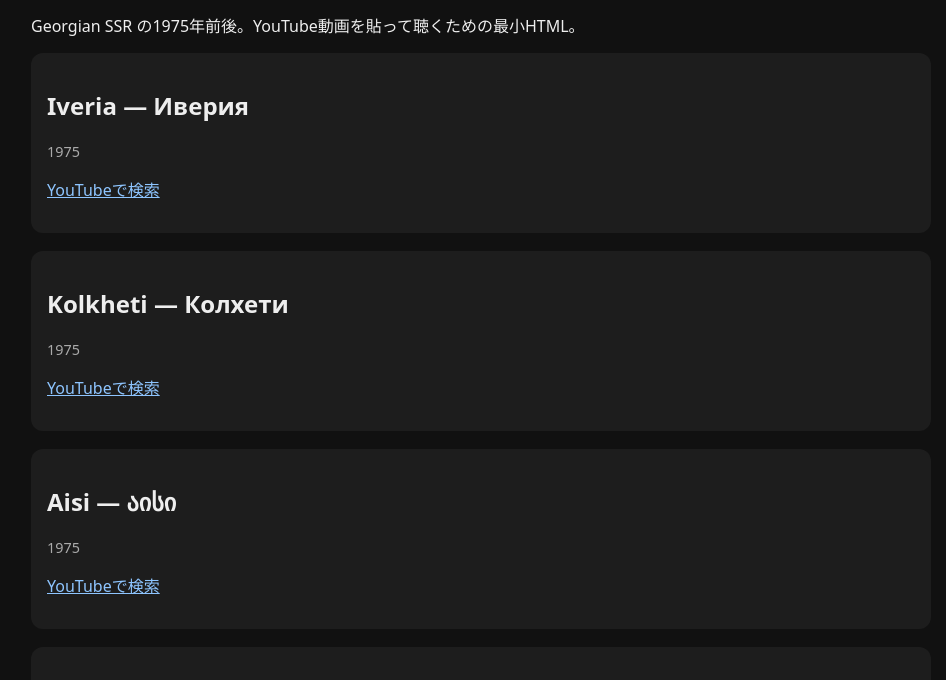
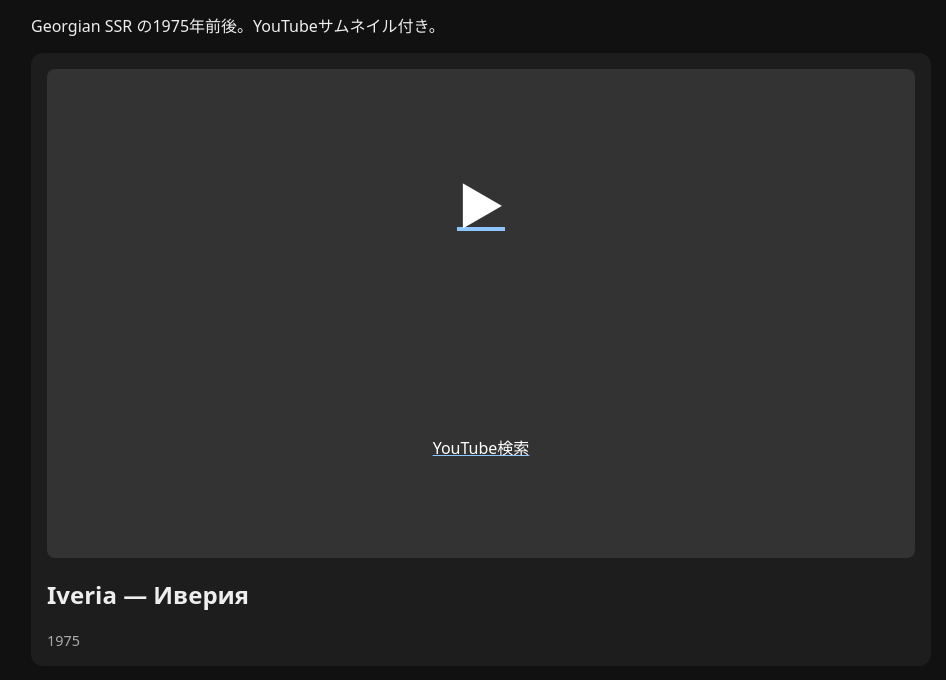
Before and after one commit to bonsai/music-playlist, a plain HTML site: page georgia/index.html in a window 1280 px wide. Shown: the part 91-771 px from the top of the page, without its empty margins (159-1105 px from the left). Drawn offline with Linux system fonts and the light colour scheme.

Commit message:
web: show YouTube thumbnails on Georgia cards

```diff
--- a/georgia/index.html
+++ b/georgia/index.html
@@ -7,28 +7,34 @@
 <style>
 body{font-family:system-ui,sans-serif;max-width:900px;margin:auto;padding:24px;background:#111;color:#eee}
 h1{margin-bottom:8px}.grid{display:grid;gap:18px}.card{background:#1d1d1d;padding:16px;border-radius:12px}
-iframe{width:100%;aspect-ratio:16/9;border:0;border-radius:8px}
-a{color:#8ec5ff}.meta{color:#aaa;font-size:.9rem}
+.thumb{display:block}.thumb img,.placeholder{width:100%;aspect-ratio:16/9;object-fit:cover;border-radius:8px}
+.placeholder{display:grid;place-items:center;background:#333;color:#fff;font-size:3rem;text-align:center}
+.placeholder small{font-size:1rem}.meta{color:#aaa;font-size:.9rem}
+a{color:#8ec5ff}
 </style>
 </head>
 <body>
 <h1>Georgia Prog / Psych — 1975</h1>
-<p>Georgian SSR の1975年前後。YouTube動画を貼って聴くための最小HTML。</p>
+<p>Georgian SSR の1975年前後。YouTubeサムネイル付き。</p>
 <div id="app" class="grid"></div>
 <script>
 const records=[
  {artist:"Iveria",title:"Иверия",year:1975},
  {artist:"Kolkheti",title:"Колхети",year:1975},
  {artist:"Aisi",title:"აისი",year:1975},
- {artist:"Dielo",title:"Dielo '75",year:1975},
+ {artist:"Dielo",title:"Dielo '75",year:1975,videoId:"BqrzGZuebLw"},
  {artist:"VIA-75",title:"Оровела",year:1976,recorded:1975}
 ];
 const app=document.querySelector("#app");
-app.innerHTML=records.map((r,i)=>`<article class="card">
-<h2>${r.artist} — ${r.title}</h2>
-<div class="meta">${r.year}${r.recorded?" / recorded "+r.recorded:""}</div>
-<p><a href="https://www.youtube.com/results?search_query=${encodeURIComponent(r.artist+" "+r.title)}" target="_blank" rel="noopener">YouTubeで検索</a></p>
-</article>`).join("");
+app.innerHTML=records.map(r=>{
+ const url=r.videoId
+  ? "https://www.youtube.com/watch?v="+r.videoId
+  : "https://www.youtube.com/results?search_query="+encodeURIComponent(r.artist+" "+r.title);
+ const thumb=r.videoId
+  ? '<img src="https://i.ytimg.com/vi/'+r.videoId+'/hqdefault.jpg" alt="'+r.artist+' '+r.title+' YouTube thumbnail" loading="lazy">'
+  : '<div class="placeholder">▶<br><small>YouTube検索</small></div>';
+ return '<article class="card"><a class="thumb" href="'+url+'" target="_blank" rel="noopener">'+thumb+'</a><h2>'+r.artist+' — '+r.title+'</h2><div class="meta">'+r.year+(r.recorded?" / recorded "+r.recorded:"")+'</div></article>';
+}).join("");
 </script>
 </body>
 </html>
```
